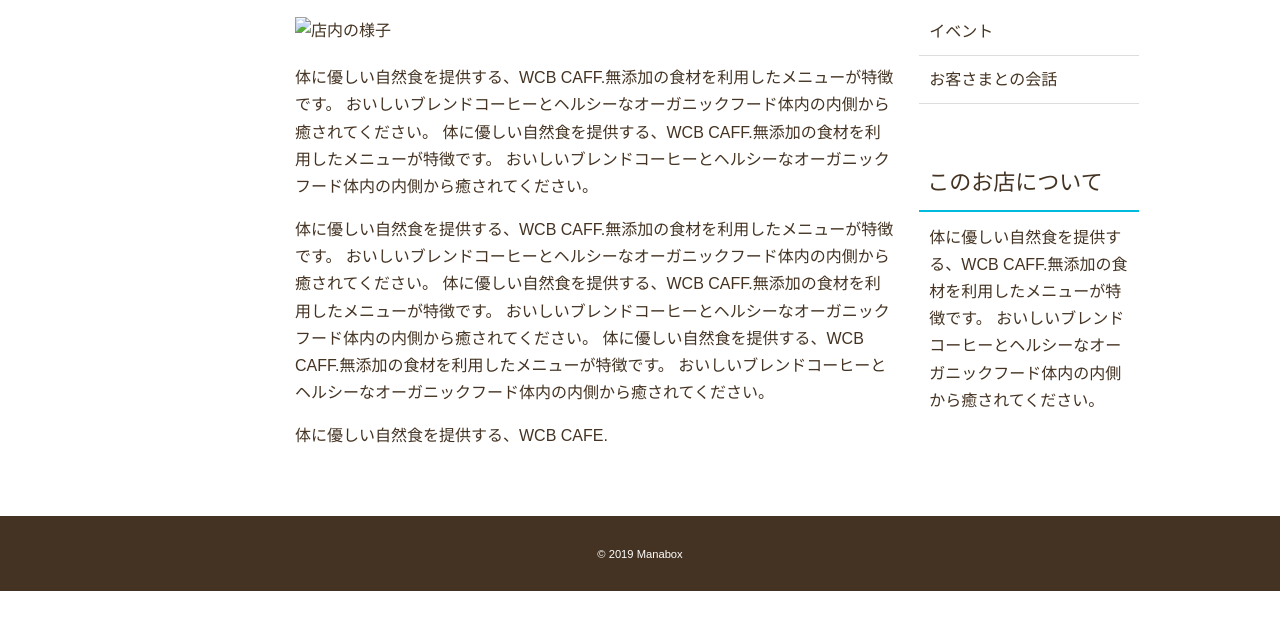
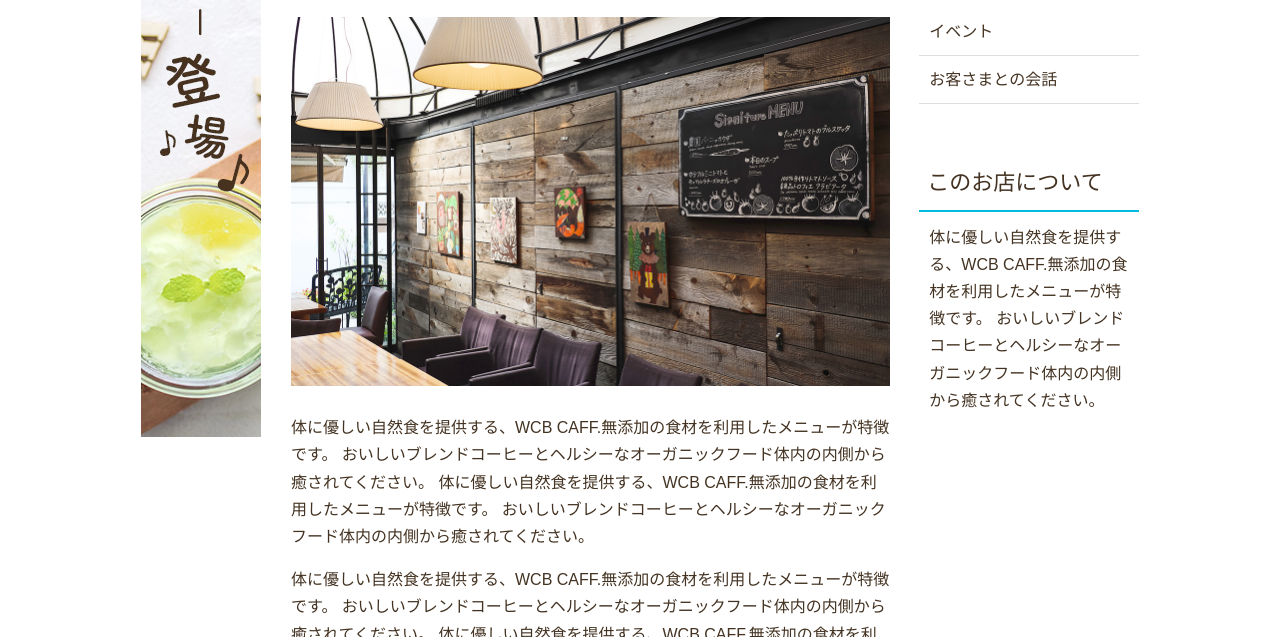
Before and after one commit to arisa0604/arisa0604.github.io, a plain HTML site: page news.html in a window 1280 px wide. Shown: the part 473-1110 px from the top of the page. Before the commit the page ends 1064 px from the top, so only its background shows below. Drawn offline with Linux system fonts and the light colour scheme; some packages are replaced by stand-ins of ours; files whose address does not match are found by name.

Commit message:
Update news.html

```diff
--- a/news.html
+++ b/news.html
@@ -8,7 +8,7 @@
         <link rel="stylesheet" href="https://unpkg.com/ress/dist/ress.min.css">
         <link href="https://fonts.googleapis.com/css?family=Philosopher" rel="stylesheet">
         <link href="css/style.css" rel="stylesheet">
-        <link rel="icon" type="image/png" href="./images/favicon.png">
+        <link rel="icon" type="image/png" href="/image/favicon.png">
 
     </head>
 
@@ -37,7 +37,7 @@
                 <p class="post-cat">カテゴリー：お店の紹介</p>
 
             </header>
-            <img src="images/wall.jpg" alt="店内の様子">
+            <img src="image/wall.jpg" alt="店内の様子">
             <p>
                 体に優しい自然食を提供する、WCB CAFF.無添加の食材を利用したメニューが特徴です。
                 おいしいブレンドコーヒーとヘルシーなオーガニックフード体内の内側から癒されてください。
@@ -69,7 +69,7 @@
             </p>
         </aside>
         <div class="ad">
-            <img src="images/banner.jpg" alt="新メニュー登場">
+            <img src="image/banner.jpg" alt="新メニュー登場">
         </div>
     </div>
        <footer>
```
